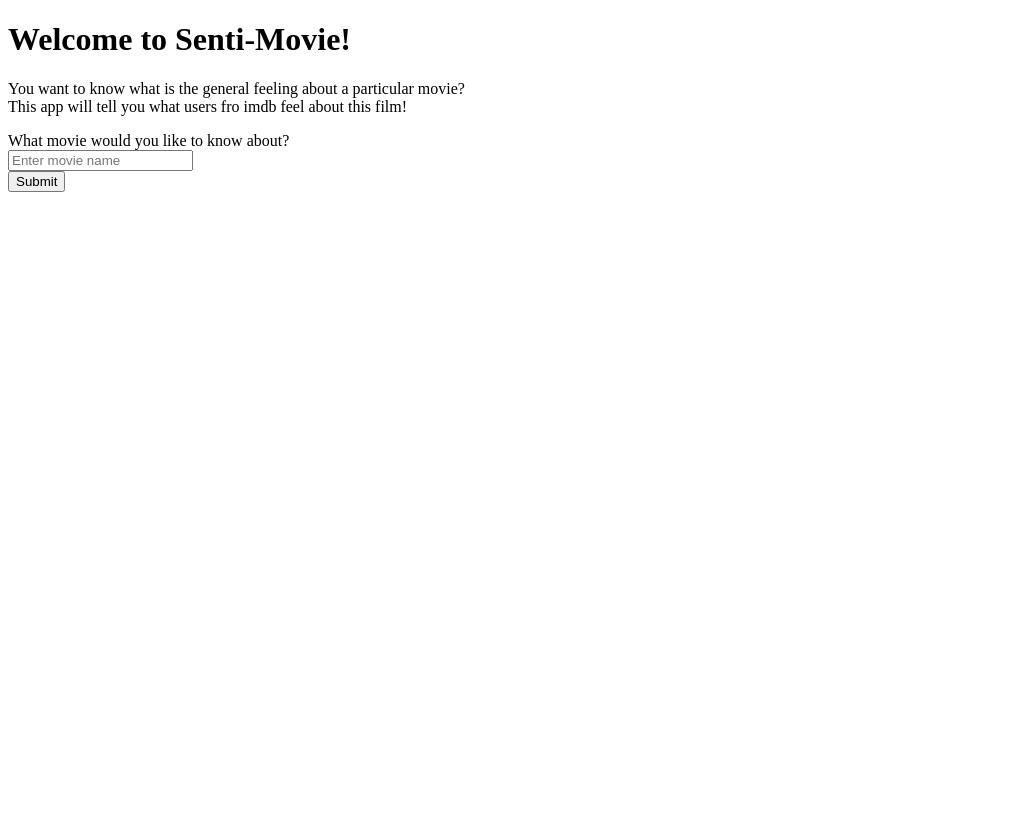
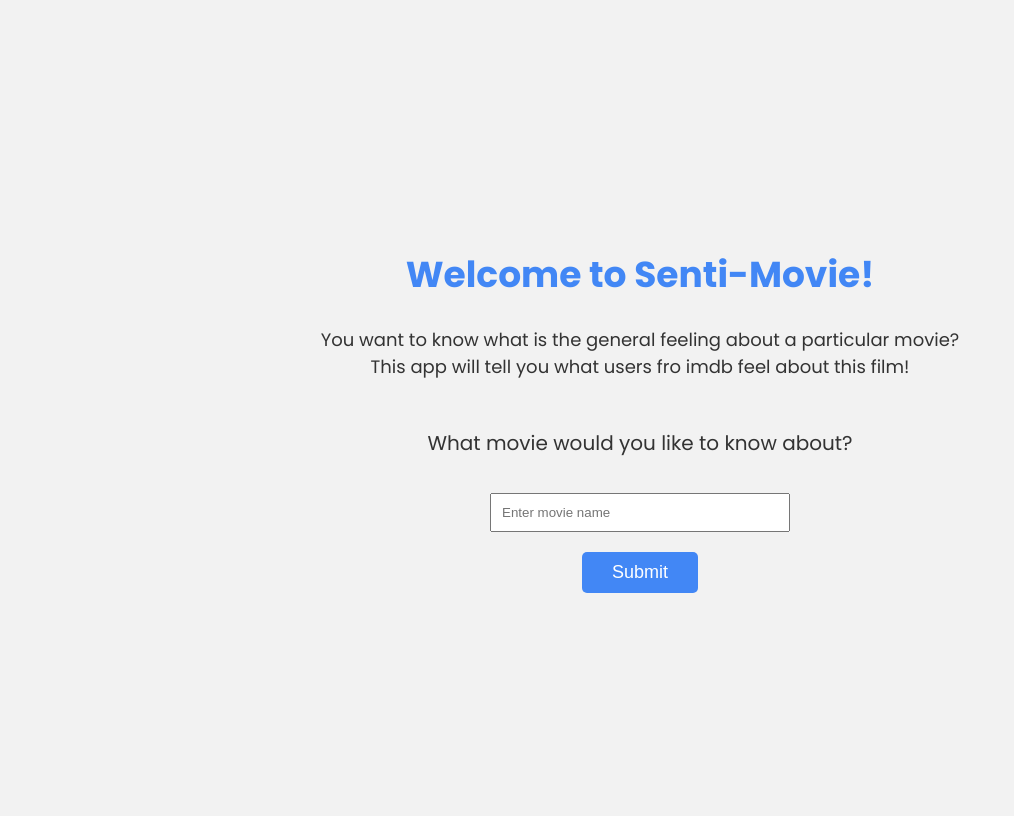
Before and after one commit to luciesteigleder/python, a Django app: page /movies/ in a window 1280 px wide. Shown: the whole page, without its empty margins (0-1014 px from the left). Before the commit the page ends 192 px from the top, so only its background shows below. Run offline with Django 3.2, Linux system fonts and the light colour scheme.

Commit message:
css page added

```diff
--- /dev/null
+++ b/python/movies/static/css/main.css
@@ -0,0 +1,68 @@
+html {
+    box-sizing: border-box;
+}
+
+*,
+*:before,
+*:after {
+    box-sizing: inherit;
+}
+
+body {
+    display: flex;
+    justify-content: center;
+    align-items: center;
+    height: 100vh;
+    background-color: #f2f2f2;
+    font-family: 'Poppins', sans-serif;
+    flex-direction: column;
+}
+
+.intro {
+    text-align: center;
+    margin-bottom: 30px;
+    margin-top: 30px;
+}
+
+h1 {
+    color: #4287f5;
+    font-size: 36px;
+}
+
+p {
+    color: #333;
+    font-size: 18px;
+}
+
+.form {
+    text-align: center;
+    margin-bottom: 30px;
+}
+
+label {
+    display: block;
+    margin-bottom: 10px;
+    color: #333;
+    font-size: 20px;
+}
+
+input[type="text"] {
+    padding: 10px;
+    width: 300px;
+}
+
+button[type="submit"] {
+    padding: 10px 30px;
+    margin-top: 20px;
+    background-color: #4287f5;
+    color: #fff;
+    border: none;
+    cursor: pointer;
+    font-size: 18px;
+    border-radius: 5px;
+    transition: background-color 0.3s ease;
+}
+
+button[type="submit"]:hover {
+    background-color: #1e5be6;
+}
--- a/python/movies/templates/movies/homepage.html
+++ b/python/movies/templates/movies/homepage.html
@@ -1,9 +1,12 @@
+{% load static %}
+
 <!DOCTYPE html>
 <html lang="en">
 
 <head>
     <meta charset="UTF-8">
     <meta name="viewport" content="width=device-width, initial-scale=1.0">
+<link href="https://fonts.googleapis.com/css2?family=Poppins:wght@400;700&display=swap" rel="stylesheet">    <link rel="stylesheet" href="{% static 'css/main.css' %}">
     <title>Homepage</title>
 </head>
 
```
